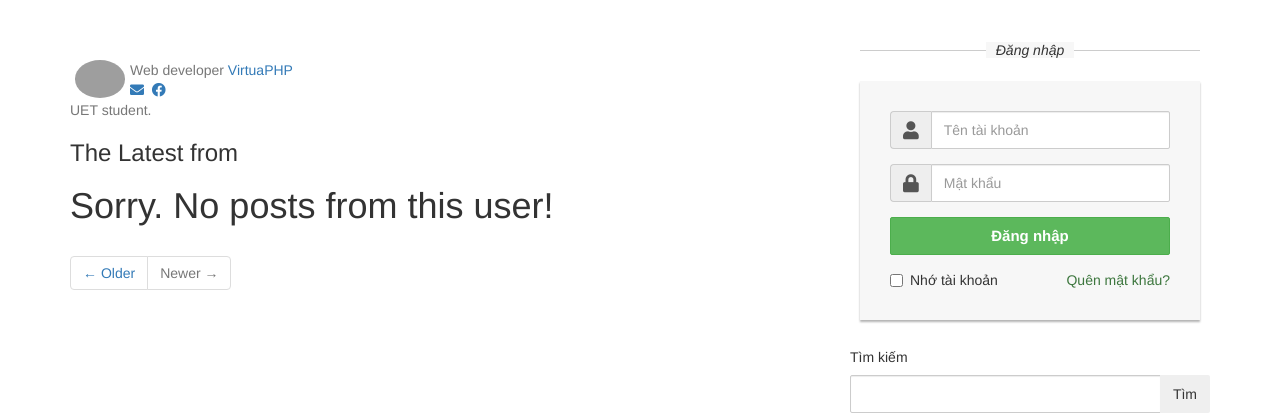
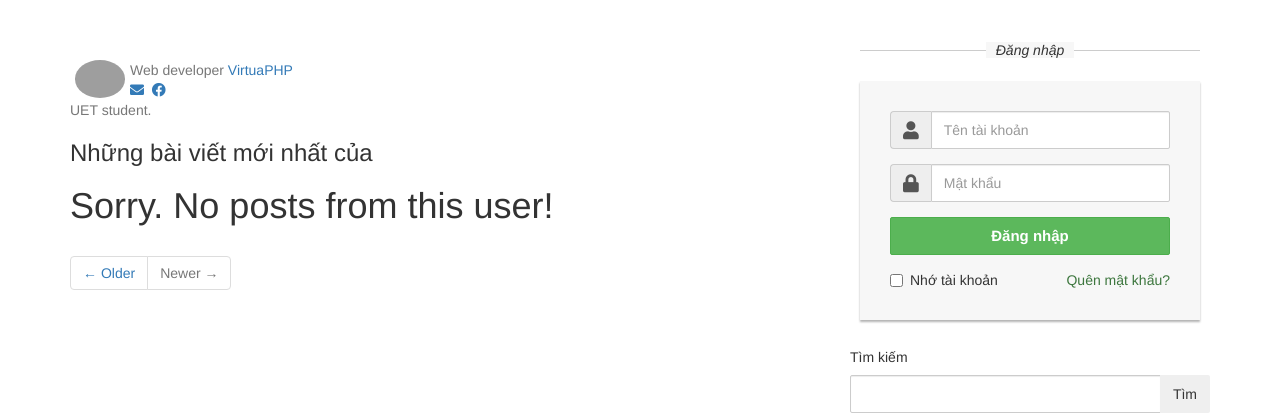
Before and after one commit to duc12072001/blog2, a PHP site: page /author.php in a window 1280 px wide. Shown: the part 108-528 px from the top of the page. Run offline with PHP 8.4, Linux system fonts and the light colour scheme; data that the repository does not hold is empty; some libraries are stand-ins or nearby versions; grey boxes are pictures that could not be loaded.

Commit message:
Update author.php

```diff
--- a/author.php
+++ b/author.php
@@ -42,7 +42,7 @@
             <a href=""> <i class="fas fa-envelope"></i></a>&nbsp;&nbsp;<a href=""><i class="fab fa-facebook"></i></a>
           </div> <div class="card-footer text-muted">UET student.</div>
 
-        <h3 class="my-4">The Latest from<?php echo $view_user_name; ?>
+        <h3 class="my-4">Những bài viết mới nhất của <?php echo $view_user_name; ?>
           <!-- <small>Secondary Text</small>-->
         </h1>
         <?php
```
